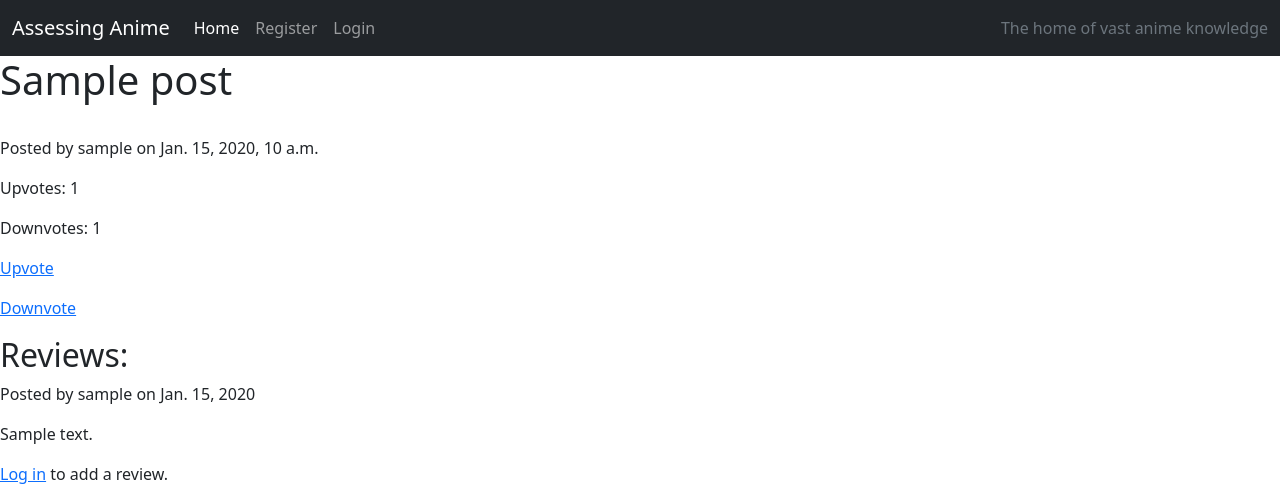
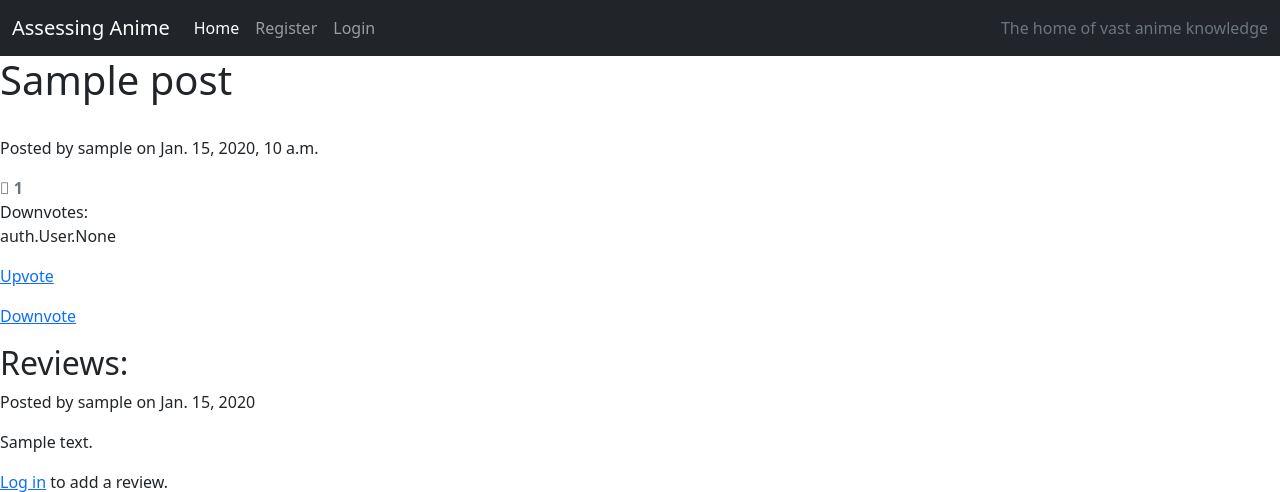
Before and after one commit to Ndanema98/Assessing_Anime, a Django app: page /1 in a window 1280 px wide. Shown: the top 492 px of the page. Run offline with Django 3.2, Linux system fonts and the light colour scheme; tables that the repository leaves empty hold one stand-in row (values such as "Sample post").

Commit message:
Feat: create functionality for like button

```diff
--- a/posts/models.py
+++ b/posts/models.py
@@ -17,8 +17,10 @@ class Post(models.Model):
     status = models.IntegerField(choices=STATUS, default=0)
     excerpt = models.TextField(blank=True)
     date_posted = models.DateTimeField(auto_now_add=True)
-    upvotes = models.IntegerField(default=0)
-    downvotes = models.IntegerField(default=0)
+    upvotes = models.ManyToManyField(
+        User, related_name='post_like', blank=True)
+    downvotes = models.ManyToManyField(
+        User, related_name='post_dislike', blank=True)
 
     def save(self, *args, **kwargs):
         if not self.slug:
@@ -30,6 +32,9 @@ class Post(models.Model):
 
     def __str__(self):
         return self.title
+
+    def number_of_likes(self):
+        return self.upvotes.count()
 
 
 class Review(models.Model):
--- a/posts/urls.py
+++ b/posts/urls.py
@@ -9,6 +9,7 @@ urlpatterns = [
     path('add/', views.create_post, name='create_post'),
     path('update/<int:post_id>', views.update_post, name='update_post'),
     path('delete/<int:post_id>/', views.delete_post, name='delete_post'),
-    path('<int:post_id>/create_review/', views.create_review, name='create_review')
+    path('<int:post_id>/create_review/', views.create_review, name='create_review'),
+    path('like/<int:post_id>', views.PostLike.as_view(), name='post_like'),
 
 ]
--- a/posts/views.py
+++ b/posts/views.py
@@ -1,8 +1,20 @@
-from django.shortcuts import render, get_object_or_404, redirect
+from django.shortcuts import render, get_object_or_404, redirect, reverse
 from django.views import generic, View
+from django.http import HttpResponseRedirect
 from .models import Post, Review
 from .forms import PostForm, ReviewForm
 
+
+class PostLike(View):
+    def post(self, request, post_id):
+        post = get_object_or_404(Post, id=post_id)
+
+        if post.upvotes.filter(id=request.user.id).exists():
+            post.upvotes.remove(request.user)
+        else:
+            post.upvotes.add(request.user)
+
+        return HttpResponseRedirect(reverse('posts:review', args=[post.id]))
 
 
 class PostList(generic.ListView):
@@ -52,8 +64,9 @@ def update_post(request, post_id):
 def delete_post(request, post_id):
     post = get_object_or_404(Post, id=post_id)
 
-    # if post.author != request.user:
-    #     # Return with a message
+    if post.author != request.user:
+        messages.error(request, "You don't have permission to delete the post")
+        return redirect('posts:PostDetail', post_id=post_id)
 
 
     if request.method == 'POST':
--- a/templates/post_detail.html
+++ b/templates/post_detail.html
@@ -11,8 +11,27 @@
                 {% endif %}
   <p>Posted by {{ post.author }} on {{ post.date_posted }}</p>
   <p>{{ post.content }}</p>
-  <p>Upvotes: {{ post.upvotes }}</p>
+  <div class="col-1">
+    <strong>
+      {% if user.is_authenticated %}
+      <form class="d-inline" action="{% url 'posts:post_like' post.id %}" method="POST">
+        {% csrf_token %}
+        {% if liked %}
+        <button type="submit" name="post_id" value="{{post.slug}}" class="btn-like"><i class="fa-solid fa-thumbs-up"></i></button>
+        {% else %}
+        <button type="submit" name="post_id" value="{{post.slug}}" class="btn-like"><i class="fa-regular fa-thumbs-up"></i></button>
+        {% endif %}
+      </form>
+        {% else %}
+
+        <span class="text-secondary"><i class="fa-regular fa-thumbs-up"></i></span>
+        {% endif %}
+        <span class="text-secondary">{{ post.number_of_likes }} </span>
+    </strong>
+
+
   <p>Downvotes: {{ post.downvotes }}</p>
+  </div>
   <p><a href="{#}">Upvote</a></p>
   <p><a href="{#}">Downvote</a></p>
   <h2>Reviews:</h2>
```
Also changed, not shown: README.md, posts/migrations/0006_auto_20230317_2104.py (added).
